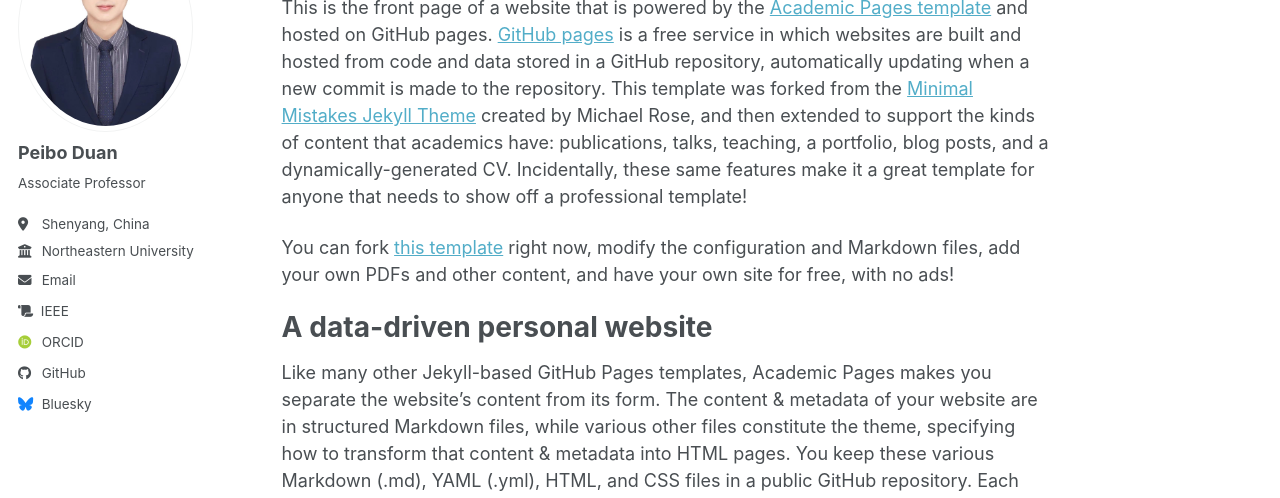
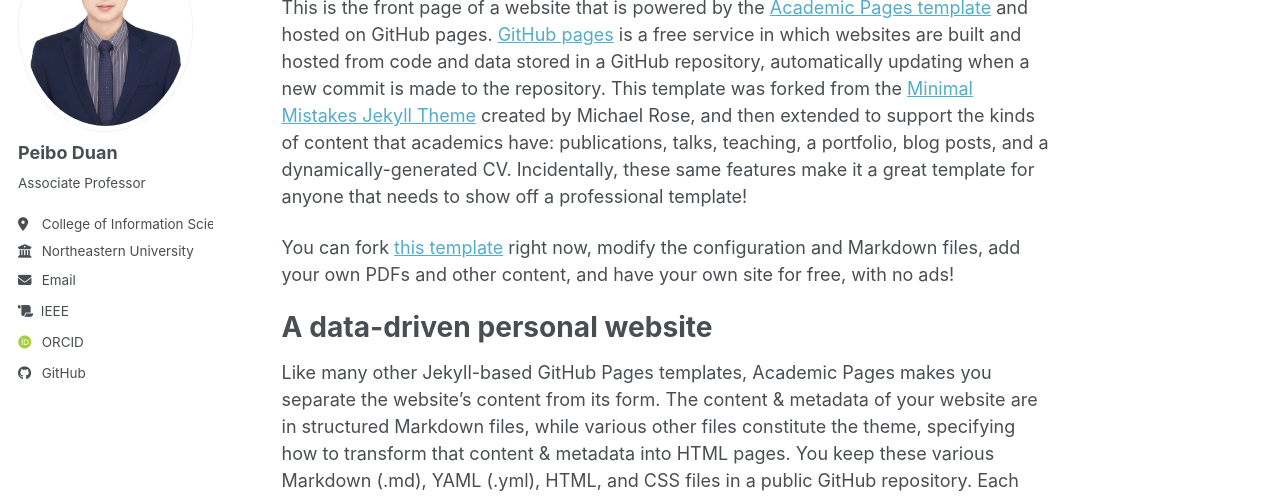
Before and after one commit to aurora76/peiboduan, a Jekyll site: the page built from _pages/about.md, in a window 1280 px wide. Shown: the part 177-675 px from the top of the page. Built offline with Jekyll 4.4.1, drawn with Linux system fonts in a browser that asks for light colours; some web fonts are replaced; a script bundle is joined from its source files by our own code; library files that are not in the unit come from our copies; some of the changed lines change nothing that is shown.

Commit message:
Update _config.yml

```diff
--- a/_config.yml
+++ b/_config.yml
@@ -27,7 +27,7 @@
   name             : "Peibo Duan"
   pronouns         : # example: "she/her"
   bio              : "Associate Professor"
-  location         : "Shenyang, China"
+  location         : "College of Information Science B446"
   employer         : "Northeastern University"
   uri              : # URL
   email            : "duanpeibo@swc.neu.edu.cn"
@@ -51,13 +51,13 @@
   bitbucket        : # Username - Update with your username on the site
   codepen          : # Username
   dribbble         : # Username
-  github           : "academicpages"
+  github           : "https://aurora76.github.io/peiboduan/"
   kaggle           : # Username
   stackoverflow    : # User number or user number and name (i.e., use "1" or "1/jeff-atwood")
 
   # Social media
   artstation       : # Username
-  bluesky          : "bsky.app" # Replace this with you Bluesky username
+  bluesky          : #"bsky.app" # Replace this with you Bluesky username
   facebook         : # Username
   flickr           : # Username
   foursquare       : # Username
```
